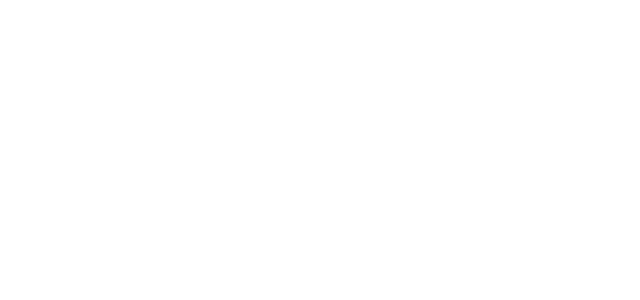
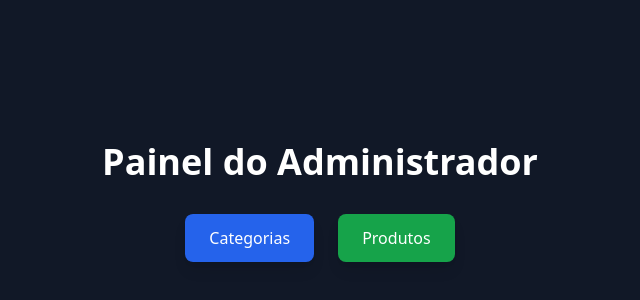
Before and after one commit to Eorennas/SIST-GRSTORES, a React (Vite) app in the folder Front-end/: page /adm in a window 1280 px wide. Before the commit this address had no page. Shown: the part 198-498 px from the top of the page, without its empty margins (320-960 px from the left). Built offline with nearby package versions, Linux system fonts and the light colour scheme; a web font is replaced by a local one.

Commit message:
criando a tela de admin

```diff
--- a/Front-end/src/Routes/routes.tsx
+++ b/Front-end/src/Routes/routes.tsx
@@ -6,7 +6,8 @@
 import Product from "../pages/Product";
 import Checkout from "../pages/Checkout";
 import PagProduct from "../pages/pagProduct";
-import AdminCategoryRegistration from "../pages/AdminCategoryRegistration"; // Tela de cadastro de produtos (Admin)
+import Admin from "../pages/Admin"; // tela de adminstrador
+import AdminCategoryRegistration from "../pages/AdminCategoryRegistration"; // Tela de cadastro de categorias (Admin)
 import AdminProductRegistration from "../pages/AdminProductRegistration"; // Tela de cadastro de produtos (Admin)
 import UserPurchases from "../pages/UserPurchases"; // Tela de compras para usuários autenticados
 
@@ -54,6 +55,10 @@
           path="/adm/cadastro-product"
           element={<AdminProductRegistration />}
         />
+        <Route
+          path="/adm"
+          element={<Admin />}
+        />
 
         {/* Rotas privadas para administradores */}
         <Route path="/adm/cadastro-product" element={<PrivateRouteAdmin />}>
--- /dev/null
+++ b/Front-end/src/pages/Admin/index.tsx
@@ -0,0 +1,33 @@
+import React from "react";
+import { Link } from "react-router-dom";
+
+const AdminDashboard: React.FC = () => {
+
+    return (
+        <div className="min-h-screen bg-gray-900 text-white flex flex-col items-center justify-center">
+            <h1 className="text-4xl font-bold mb-8">Painel do Administrador</h1>
+
+            <div className="flex gap-6">
+                {/* Botão de Categorias */}
+                <Link to={"/adm/cadastro-category"}>
+                    <button
+                        className="bg-blue-600 text-white px-6 py-3 rounded-lg hover:bg-blue-700 shadow-lg"
+                    >
+                        Categorias
+                    </button>
+                </Link>
+
+                {/* Botão de Produtos */}
+                <Link to={"/adm/cadastro-product"}>
+                    <button
+                        className="bg-green-600 text-white px-6 py-3 rounded-lg hover:bg-green-700 shadow-lg"
+                    >
+                        Produtos
+                    </button>
+                </Link>
+            </div>
+        </div>
+    );
+};
+
+export default AdminDashboard;
```
